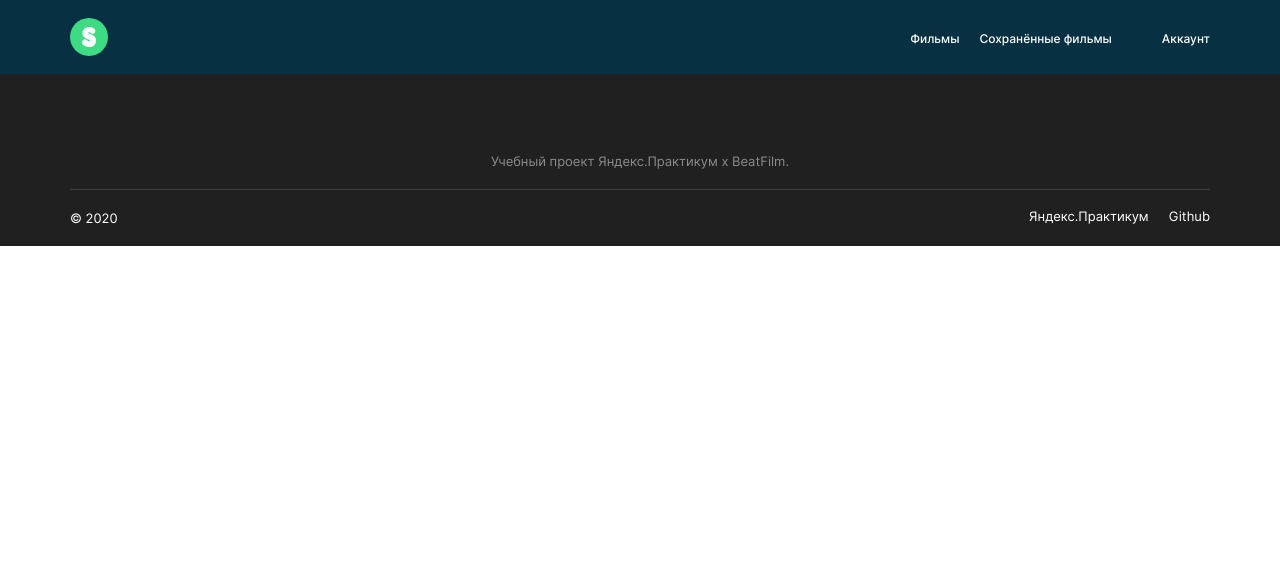
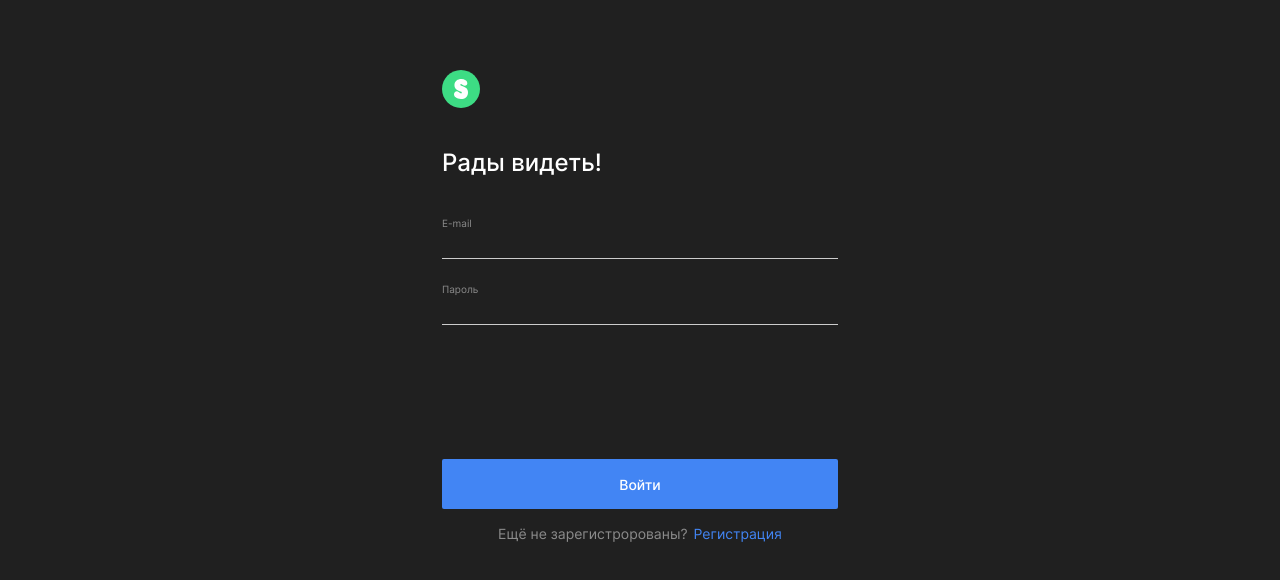
Before and after one commit to IlyaBiryulev/movies-explorer-frontend, a React (Create React App) app: page /signin in a window 1280 px wide. Shown: the top 580 px of the page. Built offline with nearby package versions, Linux system fonts and the light colour scheme.

Commit message:
feat: сделать страницы аунтификации

```diff
--- a/src/components/AboutProject/AboutProject.js
+++ b/src/components/AboutProject/AboutProject.js
@@ -13,7 +13,7 @@ function AboutProject({ onRef }) {
           </div>
           <div className='about__due-date'>
             <p className='about__due-date-text about__due-date-text_week'>1 неделя</p>
-            <p className='about__due-date-text about__due-date-text_week'>4 неделя</p>
+            <p className='about__due-date-text about__due-date-text_week'>4 недели</p>
             <p className='about__due-date-text about__due-date-text_part'>Back-end</p>
             <p className='about__due-date-text about__due-date-text_part'>Front-end</p>
           </div>
--- a/src/components/App/App.js
+++ b/src/components/App/App.js
@@ -3,18 +3,15 @@ import { React } from 'react';
 import { Routes, Route } from 'react-router-dom';
 
 import Main from '../Main/Main.js';
-import Header from '../Header/Header.js';
 import Movies from '../Movies/Movies.js';
 import SavedMovies from '../SavedMovies/SavedMovies.js';
 import Profile from '../Profile/Profile.js';
 import Login from '../Login/Login.js';
 import Register from '../Register/Register.js';
-import Footer from '../Footer/Footer.js';
 
 function App() {
   return (
     <div className="app__content">
-      <Header />
       <Routes>
         <Route path='/' element={<Main />} />
         <Route path='/movies' element={<Movies />} />
@@ -23,7 +20,6 @@ function App() {
         <Route path='/signin' element={<Login />} />
         <Route path='/signup' element={<Register />} />
       </Routes>
-      <Footer />
     </div>
   );
 }
--- /dev/null
+++ b/src/components/Authentication/Authentication.css
@@ -0,0 +1,94 @@
+.auth {
+  font-family: "Inter", "Arial", sans-serif;
+  max-width: 100%;
+  height: 100vh;
+  background-color: #202020;
+}
+
+.auth__container {
+  margin: 0 auto;
+  padding-top: 70px;
+  max-width: 396px;
+  min-width: 260px;
+  display: grid;
+}
+
+.auth__title {
+  font-weight: 500;
+  font-size: 24px;
+  line-height: 29px;
+  margin: 40px 0;
+}
+
+.auth__form {
+  display: flex;
+  flex-direction: column;
+}
+
+.auth__form-input {
+  height: 27px;
+  border: none;
+  border-bottom: 1px solid #CCCCCC;
+  font-weight: 400;
+  font-size: 14px;
+  line-height: 17px;
+  background-color: transparent;
+  color: #fff;
+}
+
+.auth__placeholder {
+  margin: 0;
+  font-weight: 400;
+  font-size: 10px;
+  line-height: 12px;
+  color: #8B8B8B;
+}
+
+.auth__submit-button {
+  width: 100%;
+  height: 50px;
+  border: none;
+  background-color: #4285F4;
+  color: #fff;
+  font-weight: 500;
+  font-size: 14px;
+  line-height: 17px;
+  margin-top: 110px;
+  transition: 0.3s;
+  cursor: pointer;
+  border-radius: 2px;
+  padding: 0;
+}
+
+.auth__submit-button:hover {
+  opacity: 0.85;
+}
+
+.auth__form-input-error {
+  min-height: 12px;
+  font-weight: 400;
+  font-size: 10px;
+  line-height: 12px;
+  color: #FF0000;
+  margin: 5px 0 7px;
+  opacity: 0;
+}
+
+.auth__link {
+  color: #8B8B8B;
+  text-decoration: none;
+  text-align: center;
+  margin-top: 16px;
+  font-weight: 400;
+  font-size: 14px;
+  line-height: 17px;
+}
+
+.auth__link-span {
+  color: #4285F4;
+  margin-left: 6px;
+}
+
+.auth__link:hover {
+  opacity: 0.6;
+}
--- /dev/null
+++ b/src/components/Authentication/Authentication.js
@@ -0,0 +1,22 @@
+import './Authentication.css';
+
+import { Link } from "react-router-dom";
+import Logo from '../Logo/Logo.js';
+
+function Authentication({title, name, btnSubmit, isLogin, Auth, children, onSubmit}) {
+    return (
+        <section className="auth">
+          <div className="auth__container">
+            <Logo />
+            <h2 className="auth__title">{title}</h2>
+            <form action="#" className="auth__form"  name={name} onSubmit={onSubmit}>
+              {children}
+              <button className="auth__submit-button" type="submit">{btnSubmit}</button>
+              <Link className="auth__link" to="/sign-in">{isLogin}<span className="auth__link-span">{Auth}</span></Link>
+            </form>
+          </div>
+        </section>
+      );
+}
+
+export default Authentication;
--- a/src/components/Header/Header.css
+++ b/src/components/Header/Header.css
@@ -8,9 +8,3 @@
   align-items: center;
   background-color: #073042;
 }
-
-.header__logo {
-  width: 38px;
-  height: 38px;
-  background-image: url(../../images/logo.svg);
-}
--- a/src/components/Header/Header.js
+++ b/src/components/Header/Header.js
@@ -1,11 +1,12 @@
 import './Header.css';
 import Navigation from '../Navigation/Navigation.js';
+import Logo from '../Logo/Logo.js';
 
 function Header() {
     return (
         <div>
           <header className="header">
-            <div className="header__logo"></div>
+            <Logo />
             <Navigation />
           </header>
         </div>
--- a/src/components/Login/Login.js
+++ b/src/components/Login/Login.js
@@ -1,8 +1,39 @@
 import './Login.css';
+
+import Authentication from '../Authentication/Authentication.js';
 
 function Login() {
     return (
-        <div></div>
+      <section>
+          <Authentication
+            name={'register'}
+            title={'Рады видеть!'}
+            btnSubmit={'Войти'}
+            isLogin={'Ещё не зарегистророваны?'}
+            Auth={'Регистрация'}
+          >
+            <p className='auth__placeholder'>E-mail</p>
+            <input
+              type="email"
+              name="email"
+              form="register"
+              id="email-input"
+              className="auth__form-input"
+              required
+            />
+            <span className="auth__form-input-error"></span>
+            <p className='auth__placeholder'>Пароль</p>
+            <input
+              type="password"
+              name="password"
+              form="register"
+              id="password-input"
+              className="auth__form-input"
+              required
+            />
+            <span className="auth__form-input-error"></span>
+          </Authentication>
+        </section>
     );
 }
 
--- /dev/null
+++ b/src/components/Logo/Logo.css
@@ -0,0 +1,5 @@
+.logo {
+  width: 38px;
+  height: 38px;
+  background-image: url(../../images/logo.svg);
+}
--- /dev/null
+++ b/src/components/Logo/Logo.js
@@ -0,0 +1,11 @@
+import './Logo.css';
+
+import { Link } from "react-router-dom";
+
+function Logo() {
+  return (
+    <Link className="logo" to="/"></Link>
+  );
+}
+
+export default Logo;
--- a/src/components/Main/Main.js
+++ b/src/components/Main/Main.js
@@ -1,10 +1,13 @@
 import './Main.css';
 import { React, useRef } from 'react';
+import Header from '../Header/Header.js'
 import Promo from '../Promo/Promo.js';
 import NavTab from '../NavTab/NavTab.js';
 import AboutProject from '../AboutProject/AboutProject.js';
 import Techs from '../Techs/Techs';
 import AboutMe from '../AboutMe/AboutMe';
+import Footer from '../Footer/Footer.js'
+
 
 function Main() {
   const AboutPr = useRef(null);
@@ -33,6 +36,7 @@ function Main() {
   };
     return (
         <main className='main'>
+          <Header />
           <Promo />
           <NavTab
             onProjectClick={handleClickProject}
@@ -41,6 +45,7 @@ function Main() {
           <AboutProject onRef={AboutPr}/>
           <Techs onRef={Tech}/>
           <AboutMe onRef={About}/>
+          <Footer />
         </main>
     );
 }
--- a/src/components/Navigation/Navigation.js
+++ b/src/components/Navigation/Navigation.js
@@ -20,8 +20,6 @@ function Navigation() {
           <Link className='header__link' to='/'>Аккаунт</Link>
         </>
       );
-    } else if (location.pathname === '/signin' || '/signup') {
-      return(<></>)
     }
   }
 
--- a/src/components/Register/Register.js
+++ b/src/components/Register/Register.js
@@ -1,8 +1,49 @@
 import './Register.css';
+
+import Authentication from '../Authentication/Authentication.js';
 
 function Register() {
     return (
-        <div></div>
+        <section>
+          <Authentication
+            name={'register'}
+            title={'Добро пожаловать!'}
+            btnSubmit={'Зарегистрироваться'}
+            isLogin={'Уже зарегистророваны?'}
+            Auth={'Войти'}
+          >
+            <p className='auth__placeholder'>Имя</p>
+            <input
+              type="name"
+              name="name"
+              form="register"
+              id="name-input"
+              className="auth__form-input"
+              required
+            />
+            <span className="auth__form-input-error"></span>
+            <p className='auth__placeholder'>E-mail</p>
+            <input
+              type="email"
+              name="email"
+              form="register"
+              id="email-input"
+              className="auth__form-input"
+              required
+            />
+            <span className="auth__form-input-error"></span>
+            <p className='auth__placeholder'>Пароль</p>
+            <input
+              type="password"
+              name="password"
+              form="register"
+              id="password-input"
+              className="auth__form-input"
+              required
+            />
+            <span className="auth__form-input-error"></span>
+          </Authentication>
+        </section>
     );
 }
 
```
